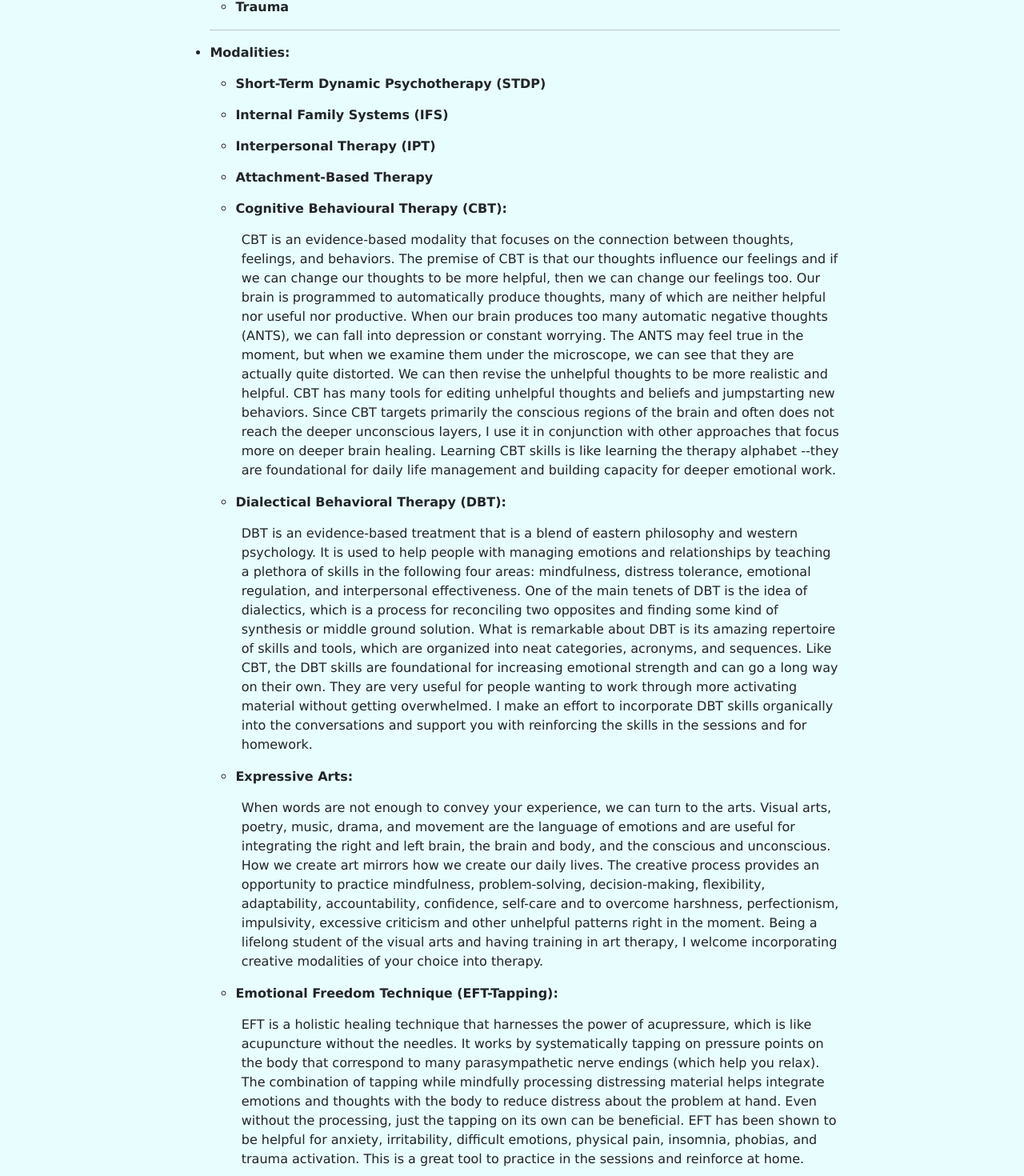
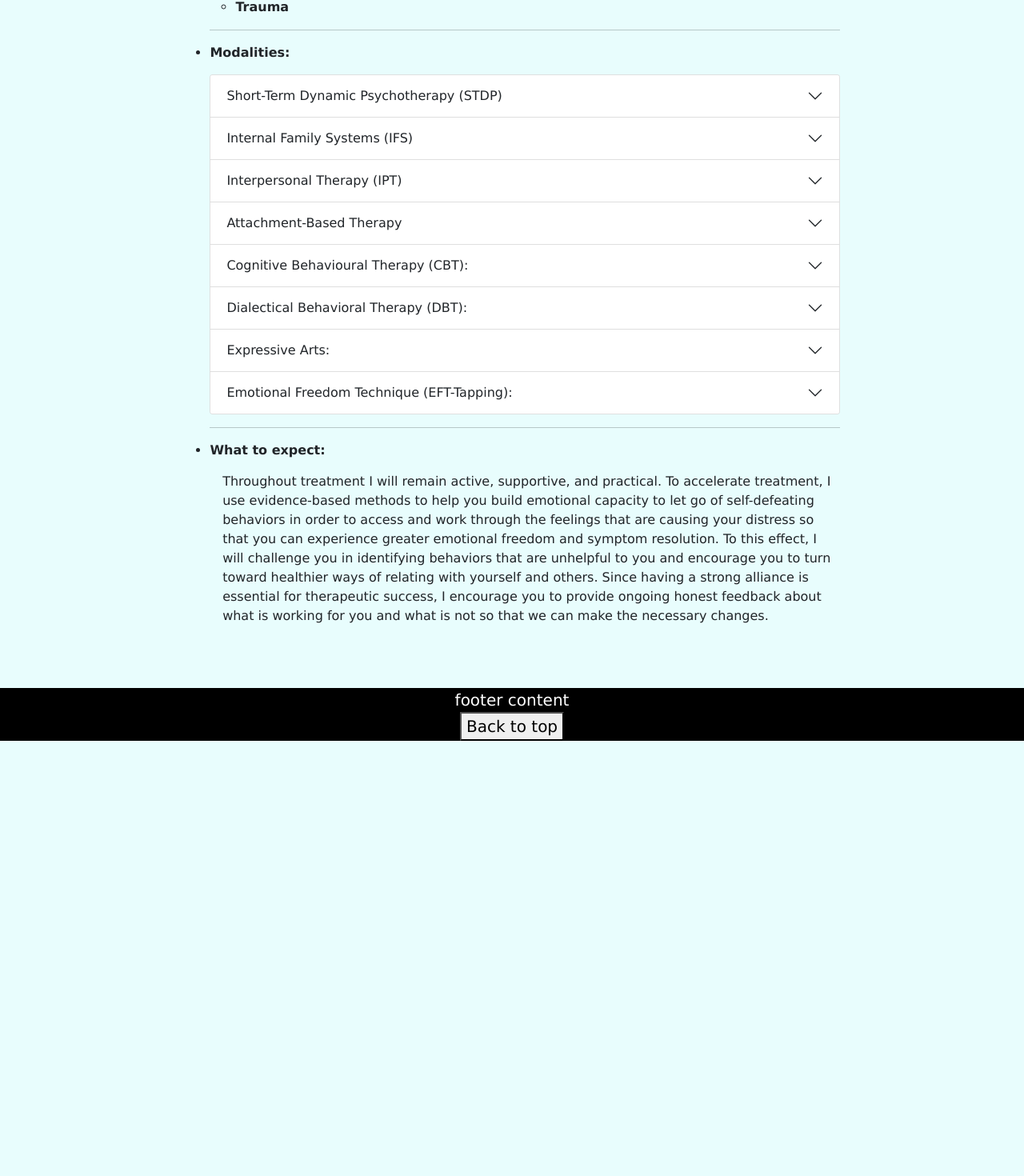
Before and after one commit to eliyab1/ruthie, a React (Create React App) app: page /services/individual in a window 1280 px wide. Shown: the part 854-2324 px from the top of the page at 80% size. After the commit the page ends 1780 px from the top, so only its background shows below. Built offline with nearby package versions, Linux system fonts and the light colour scheme.

Commit message:
modalities in indiv ther accordion

```diff
--- a/src/IndividualTherapy.js
+++ b/src/IndividualTherapy.js
@@ -1,4 +1,5 @@
 import { useEffect } from "react"
+import { Accordion } from "react-bootstrap"
 export default function IndividualTherapy() {
     useEffect(()=>{document.title="Individual Therapy | Mental Fitness Therapy"},[])
     return <>
@@ -19,14 +20,22 @@ export default function IndividualTherapy() {
                 </ul>
                 <hr />
                 <li>Modalities: </li>
-                <ul>
-                    <li>Short-Term Dynamic Psychotherapy (STDP)</li>
-                    <li>Internal Family Systems (IFS) </li>
-                    <li>Interpersonal Therapy (IPT)</li>
-                    <li>Attachment-Based Therapy</li>
-                    <li>Cognitive Behavioural Therapy (CBT): </li>
-                </ul>
-                <p>CBT is an evidence-based modality that focuses on the connection
+                <Accordion>
+                    <Accordion.Item eventKey="0">
+                    <Accordion.Header>Short-Term Dynamic Psychotherapy (STDP)</Accordion.Header>
+                    </Accordion.Item>
+                    <Accordion.Item eventKey="1">
+                    <Accordion.Header>Internal Family Systems (IFS) </Accordion.Header>
+                    </Accordion.Item>
+                    <Accordion.Item eventKey="2">
+                    <Accordion.Header>Interpersonal Therapy (IPT)</Accordion.Header>
+                    </Accordion.Item>
+                    <Accordion.Item eventKey="3">
+                    <Accordion.Header>Attachment-Based Therapy</Accordion.Header>
+                    </Accordion.Item>
+                    <Accordion.Item eventKey="4">
+                    <Accordion.Header>Cognitive Behavioural Therapy (CBT): </Accordion.Header>
+                    <Accordion.Body>CBT is an evidence-based modality that focuses on the connection
                     between thoughts, feelings, and behaviors. The premise of CBT is that our thoughts influence our feelings and if
                     we can change our thoughts to be more helpful, then we can change our feelings too. Our brain is programmed to
                     automatically produce thoughts, many of which are neither helpful nor useful nor productive. When our brain produces
@@ -36,11 +45,11 @@ export default function IndividualTherapy() {
                     thoughts and beliefs and jumpstarting new behaviors.  Since CBT targets primarily the conscious regions of the brain
                     and often does not reach the deeper unconscious layers, I use it in conjunction with other approaches that focus more
                     on deeper brain healing. Learning CBT skills is like learning the therapy alphabet --they are foundational for daily
-                    life management and building capacity for deeper emotional work.</p>
-                <ul>
-                    <li>Dialectical Behavioral Therapy (DBT): </li>
-                </ul>
-                <p>DBT is an evidence-based treatment that is a  blend of eastern philosophy and western psychology. It is used to help
+                    life management and building capacity for deeper emotional work.</Accordion.Body>
+                    </Accordion.Item>
+                    <Accordion.Item eventKey="5">
+                    <Accordion.Header>Dialectical Behavioral Therapy (DBT): </Accordion.Header>
+                    <Accordion.Body>DBT is an evidence-based treatment that is a  blend of eastern philosophy and western psychology. It is used to help
                     people with managing emotions and relationships by teaching a plethora of skills in the following four areas:
                     mindfulness, distress tolerance, emotional regulation, and interpersonal effectiveness. One of the main tenets of
                     DBT is the idea of dialectics, which is a process for reconciling two opposites and finding some kind of synthesis or
@@ -48,26 +57,28 @@ export default function IndividualTherapy() {
                     into neat categories, acronyms, and sequences. Like CBT, the DBT skills are foundational for increasing emotional strength
                     and can go a long way on their own. They are very useful for people wanting to work through more activating material without
                     getting overwhelmed. I make an effort to incorporate DBT skills organically into the conversations and support you with
-                    reinforcing the skills in the sessions and for homework.</p>
-                <ul>
-                    <li>Expressive Arts: </li>
-                </ul>
-                <p>When words are not enough to convey your experience, we can turn to the arts. Visual arts, poetry, music, drama, and movement
+                    reinforcing the skills in the sessions and for homework.</Accordion.Body>
+                    </Accordion.Item>
+                    <Accordion.Item eventKey="6">
+                    <Accordion.Header>Expressive Arts: </Accordion.Header>
+                    <Accordion.Body>When words are not enough to convey your experience, we can turn to the arts. Visual arts, poetry, music, drama, and movement
                     are the language of emotions and are useful for integrating the right and left brain, the brain and body, and the conscious
                     and unconscious. How we create art mirrors how we create our daily lives. The creative process provides an opportunity to
                     practice mindfulness, problem-solving, decision-making, flexibility, adaptability, accountability, confidence, self-care and
                     to overcome harshness, perfectionism, impulsivity, excessive criticism and other unhelpful patterns right in the moment. Being
                     a lifelong student of the visual arts and having training in art therapy,  I welcome incorporating creative modalities of your
-                    choice into therapy.</p>
-                <ul>
-                    <li>Emotional Freedom Technique (EFT-Tapping): </li>
-                </ul>
-                <p>EFT is a holistic healing technique that harnesses the power of acupressure, which is like acupuncture without the needles. It works by systematically
+                    choice into therapy.</Accordion.Body>
+                    </Accordion.Item>
+                    <Accordion.Item eventKey="7">
+                    <Accordion.Header>Emotional Freedom Technique (EFT-Tapping): </Accordion.Header>
+                    <Accordion.Body>EFT is a holistic healing technique that harnesses the power of acupressure, which is like acupuncture without the needles. It works by systematically
                     tapping on pressure points on the body that correspond to many parasympathetic nerve endings (which help you relax).  The
                     combination of tapping while mindfully processing distressing material helps integrate emotions and thoughts with the body to
                     reduce distress about the problem at hand. Even without the processing, just the tapping on its own can be beneficial. EFT has
                     been shown to be helpful for anxiety, irritability, difficult emotions,
-                    physical pain, insomnia, phobias, and trauma activation. This is a great tool to practice in the sessions and reinforce at home.</p>
+                    physical pain, insomnia, phobias, and trauma activation. This is a great tool to practice in the sessions and reinforce at home.</Accordion.Body>
+                    </Accordion.Item>
+                </Accordion>
                 <hr />
                 <li>What to expect: </li>
                 <p style={{ "marginLeft":"2%" }}>Throughout treatment I will remain active, supportive, and practical. To accelerate treatment, I use evidence-based methods to help
```
